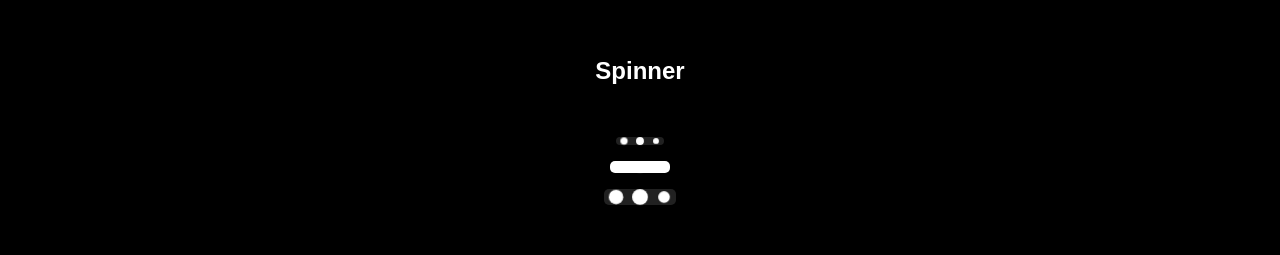
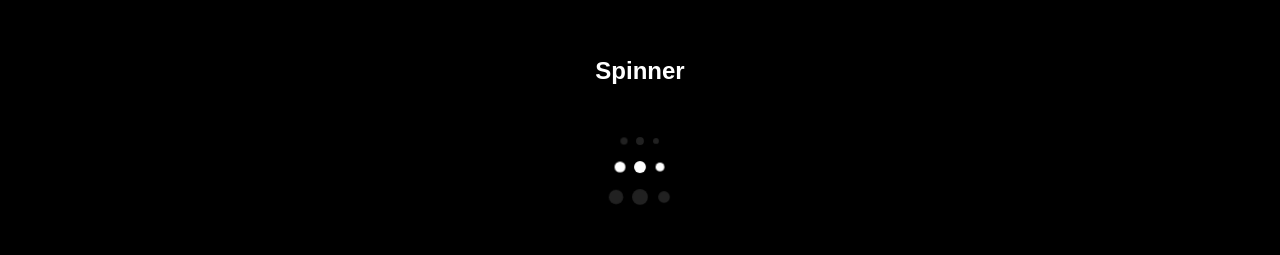
Before and after one commit to shibsundarchakrabory/MEZMER-UI, a React (Vite) app: page / in a window 1280 px wide. Shown: the part 1561-1816 px from the top of the page. Built offline with nearby package versions, Linux system fonts and the light colour scheme.

Commit message:
spinner ui fixed

```diff
--- a/src/components/Spinner/Spinner.jsx
+++ b/src/components/Spinner/Spinner.jsx
@@ -3,28 +3,44 @@ import styles from "./Spinner.module.css";
 import ThemeFunctionConponent from "../../Functions/ThemeFunctionConponent/ThemeFunctionConponent.js";
 
 function Spinner({ size = "md", theme = "default" }) {
-  let spinnerClassName = `${styles.spinner} `;
-  spinnerClassName += ThemeFunctionConponent(theme);
+    let spinnerContainerClassName = `${styles.spinner} `;
 
-  // Apply size-specific styles
     switch (size) {
         case "sm":
-      spinnerClassName += ` ${styles.sm}`;
+            spinnerContainerClassName += ` ${styles.sm}`;
             break;
         case "lg":
-      spinnerClassName += ` ${styles.lg}`;
+            spinnerContainerClassName += ` ${styles.lg}`;
             break;
         case "md":
         default:
-      spinnerClassName += ` ${styles.md}`;
+            spinnerContainerClassName += ` ${styles.md}`;
             break;
     }
+    let spinnerbg = ThemeFunctionConponent(theme);
+    // let spinnerDivbg = ThemeFunctionConponent()
+    // Create dot class based on theme
+    const getDotClassName = () => {
+        let className = styles.dot;
+        if (theme === "light") {
+            className += ` ${styles.dotLight}`;
+        } else if (theme === "dark") {
+            className += ` ${styles.dotDark}`;
+        }
+        return className;
+    };
+
+    const baseDotClass = getDotClassName();
 
     return (
-    <div className={spinnerClassName}>
-      <div className={styles.dot1}></div>
-      <div className={styles.dot2}></div>
-      <div className={styles.dot3}></div>
+        <div className={`${spinnerContainerClassName}`}>
+            <div
+                className={`${baseDotClass} ${styles.dot1} ${spinnerbg}`}
+            ></div>
+            <div
+                className={`${baseDotClass} ${styles.dot2} ${spinnerbg}`}
+            ></div>
+            <div className={`${baseDotClass} ${spinnerbg}`}></div>
         </div>
     );
 }
--- a/src/components/Spinner/Spinner.module.css
+++ b/src/components/Spinner/Spinner.module.css
@@ -4,20 +4,20 @@
   align-items: center;
 }
 
-.spinner div {
+.dot { /* New base class for dots */
   width: 10px;
   height: 10px;
-  background-color: var(--secondary-color);
   border-radius: var(--border-radius-50-Pencent);
   margin: 0 var(--space-xs);
   animation: bounce 1.4s infinite ease-in-out both;
+
 }
 
-.spinner .dot1 {
+.dot1 {
   animation-delay: -0.32s;
 }
 
-.spinner .dot2 {
+.dot2 {
   animation-delay: -0.16s;
 }
 
@@ -30,27 +30,18 @@
   }
 }
 
-/* Size variations */
-.spinner.sm div {
+/* Size variations - apply to the container, not individual dots */
+.spinner.sm .dot { /* Target dots within sized spinner */
   width: 8px;
   height: 8px;
 }
 
-.spinner.md div {
+.spinner.md .dot {
   width: 12px;
   height: 12px;
 }
 
-.spinner.lg div {
+.spinner.lg .dot {
   width: 16px;
   height: 16px;
 }
-
-/* Theme-specific overrides */
-.btn-light .spinner div {
-  background-color: var(--bg-primary-color);
-}
-
-.btn-dark .spinner div {
-  background-color: var(--secondary-color);
-}
```
Lines whose indentation alone changed are shown as unchanged.
